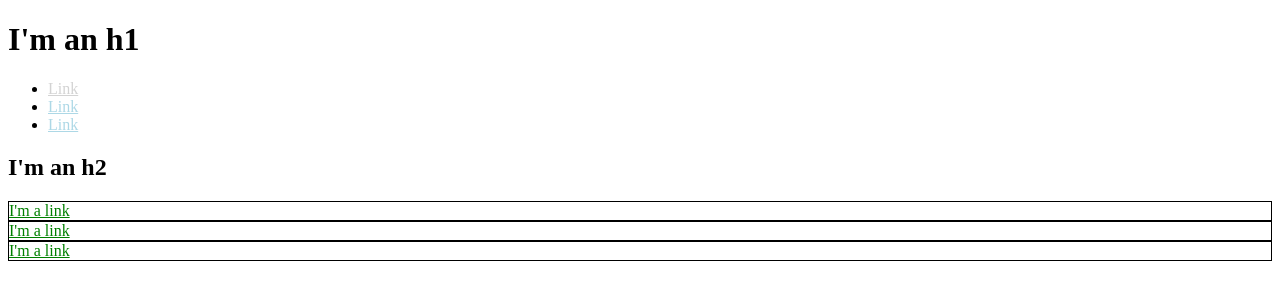
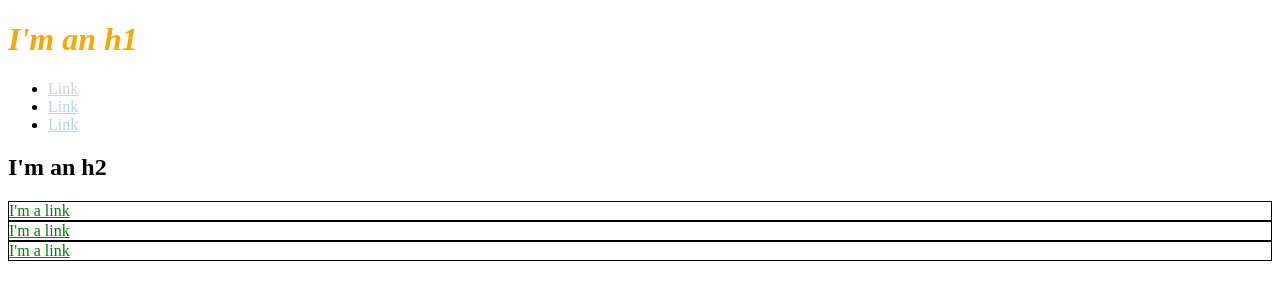
Before and after one commit to Reffin/learn-css, a plain HTML site: page index.html in a window 1280 px wide. Drawn offline with Linux system fonts and the light colour scheme.

Commit message:
Adding index.html into learn-css repository

```diff
--- a/index.html
+++ b/index.html
@@ -4,7 +4,9 @@
     <meta charset="UTF-8">
     <meta http-equiv="X-UA-Compatible" content="IE=edge">
     <meta name="viewport" content="width=device-width, initial-scale=1.0">
-    <title>Test Page: Don't Panic</title>
+    <title>My HTML</title>
+</head>
+
 <style>
    div {
         border: 1px solid #000;
@@ -22,10 +24,27 @@
      .regular-link {
         color:lightblue
      }
+
+    em{
+        color: blue;
+     }
+     h1 em{
+        color: magenta;
+     }
+
+     em.magenta{
+        color:magenta;
+     }
+
+     #h1-css-id.more-important {
+        color:yellow;
+     }
+
+
     </style>
-</head>
 <body>
-    <h1>I'm an h1 </h1>
+
+    <h1><em id="h1-css-id" class="emphasized-green magenta more-important" style="color:orange">I'm an h1 </em></h1>
     <ul>
         <li><a href="https://example.com" id="special-link">Link</a></li>
         <li><a href="https://example.com" class="regular-link">Link</a></li>
@@ -37,7 +56,5 @@
 <div><a href="https://example.com" style="color:green">I'm a link</a></div>
 <div><a href="https://example.com" style="color:green">I'm a link</a></div>
 
-
-
 </body>
 </html>
```
Lines whose indentation alone changed are shown as unchanged.
